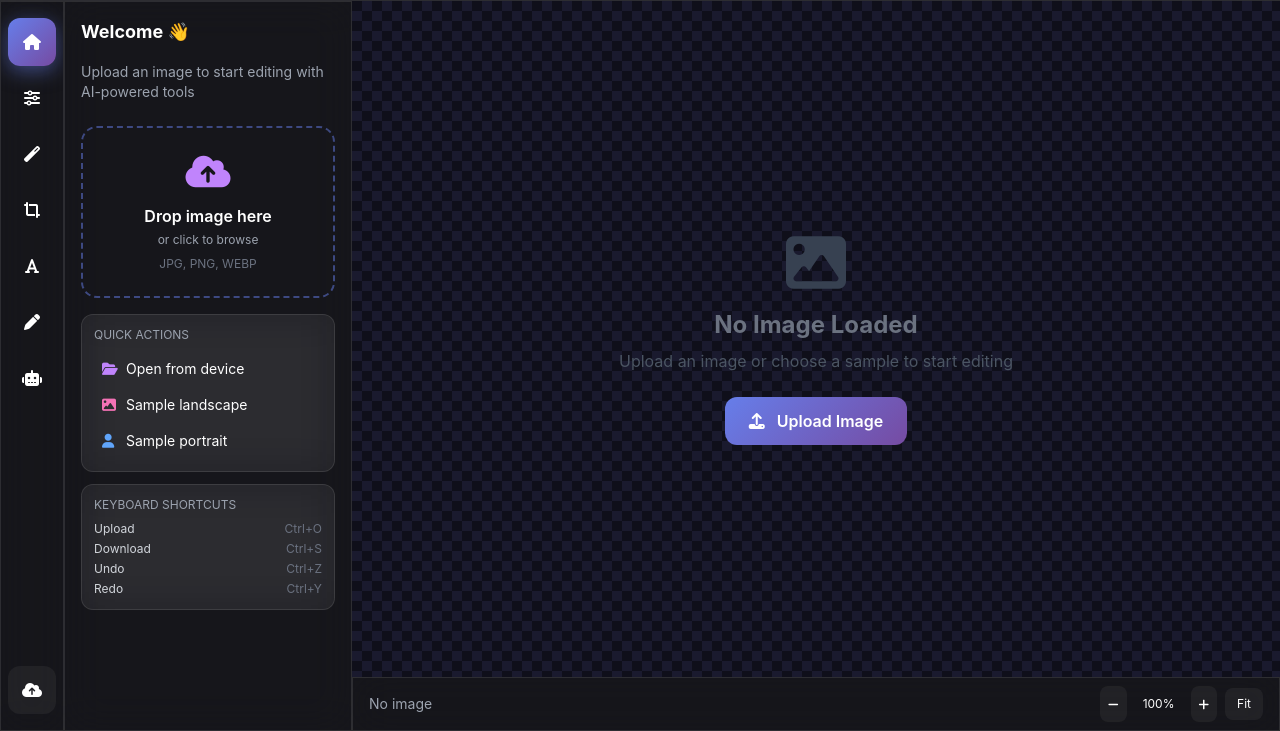
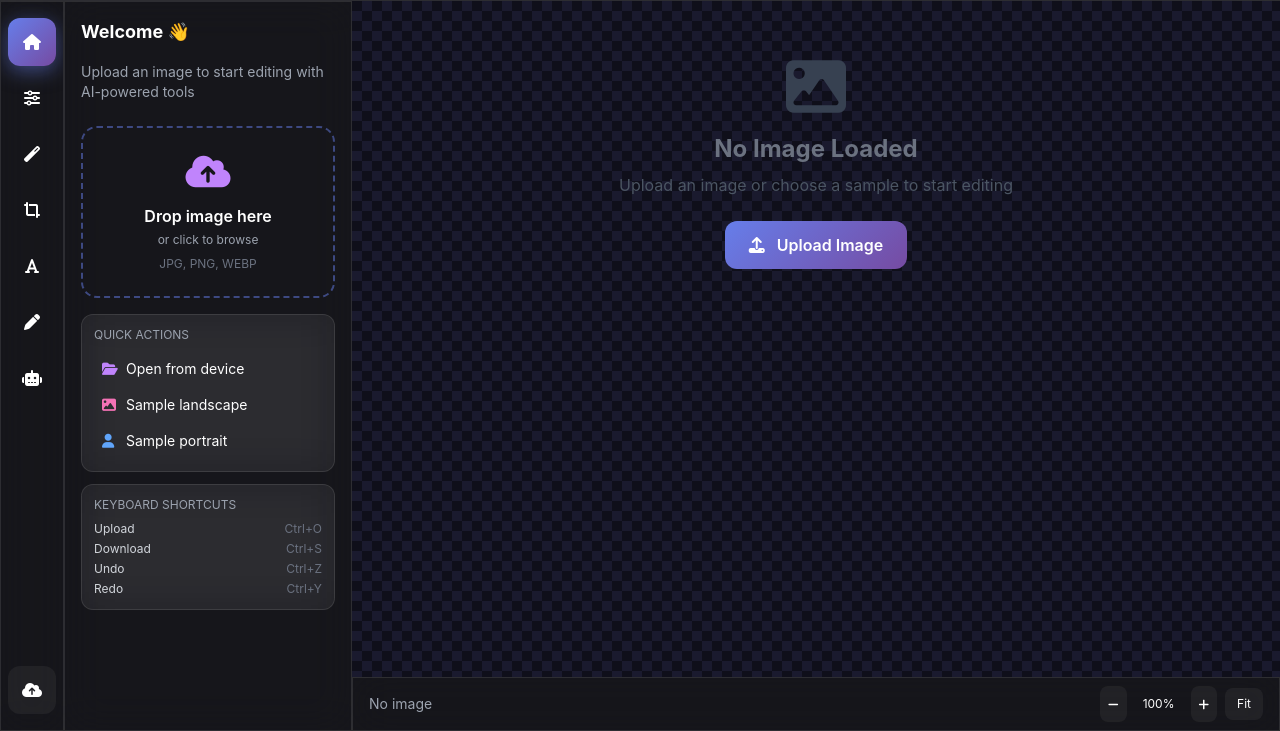
Before and after one commit to wepabdullah36/Abdullah-AI-Studio, a plain HTML site: page index.html in a window 1280 px wide. Shown: the part 69-800 px from the top of the page. Drawn offline with nearby package versions, Linux system fonts and the light colour scheme.

Commit message:
Add files via upload

```diff
--- a/index.html
+++ b/index.html
@@ -709,7 +709,7 @@
 
         <!-- Canvas Area -->
         <main class="flex-1 flex flex-col">
-            <div class="flex-1 canvas-area flex items-center justify-center p-4 relative overflow-hidden">
+            <div class="flex-1 canvas-area flex items-start justify-center p-2 relative overflow-hidden">
                 <div id="canvasContainer" class="relative max-w-full max-h-full flex items-center justify-center">
                     <div id="placeholder" class="text-center p-12">
                         <i class="fas fa-image text-6xl text-gray-700 mb-4"></i>
```
